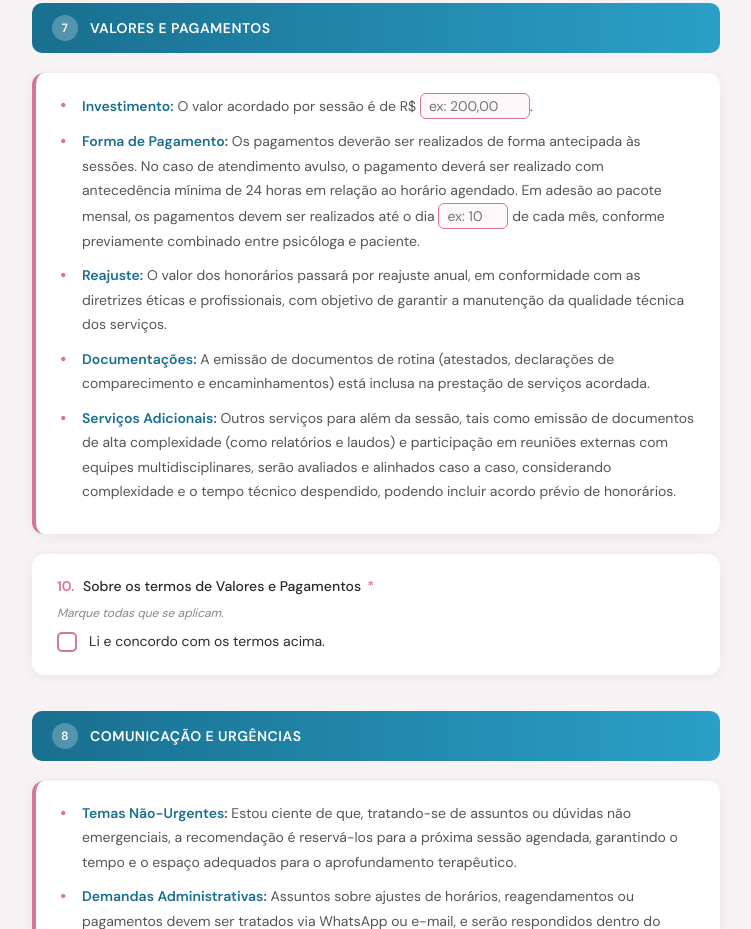
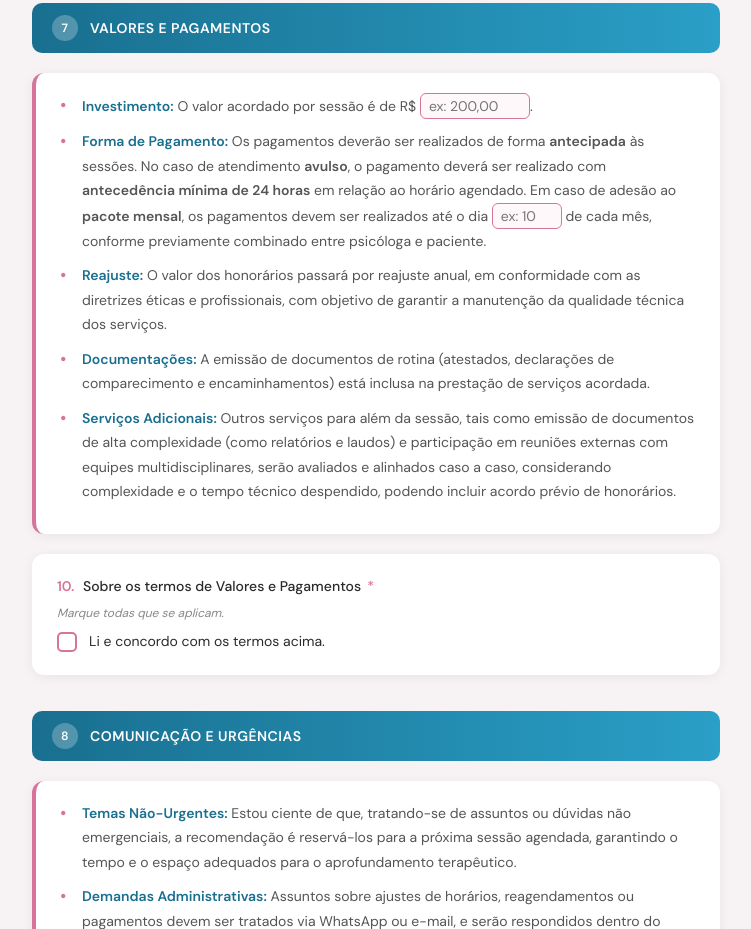
Before and after one commit to psicologapietrapinheiro/contrato-psipietrapinheiro, a plain HTML site: page index.html in a window 1280 px wide. Shown: the part 3779-4708 px from the top of the page, without its empty margins (264-1015 px from the left). Drawn offline with nearby package versions, Linux system fonts and the light colour scheme.

Commit message:
Update index.html

```diff
--- a/index.html
+++ b/index.html
@@ -535,7 +535,7 @@
   <div class="section-info">
     <ul>
       <li><strong>Investimento:</strong> O valor acordado por sessão é de R$ <input type="text" id="valor_sessao" placeholder="ex: 200,00" style="width:110px;display:inline;padding:3px 8px;border:1.5px solid var(--rose);border-radius:6px;font-family:'DM Sans',sans-serif;font-size:14px;background:#fff8fb;color:var(--text);outline:none;" required>.</li>
-      <li><strong>Forma de Pagamento:</strong> Os pagamentos deverão ser realizados de forma antecipada às sessões. No caso de atendimento avulso, o pagamento deverá ser realizado com antecedência mínima de 24 horas em relação ao horário agendado. Em adesão ao pacote mensal, os pagamentos devem ser realizados até o dia <input type="text" id="dia_pagamento" placeholder="ex: 10" style="width:70px;display:inline;padding:3px 8px;border:1.5px solid var(--rose);border-radius:6px;font-family:'DM Sans',sans-serif;font-size:14px;background:#fff8fb;color:var(--text);outline:none;" required> de cada mês, conforme previamente combinado entre psicóloga e paciente.</li>
+      <li><strong>Forma de Pagamento:</strong> Os pagamentos deverão ser realizados de forma <b>antecipada</b> às sessões. No caso de atendimento <b>avulso</b>, o pagamento deverá ser realizado com <b>antecedência mínima de 24 horas</b> em relação ao horário agendado. Em caso de adesão ao <b>pacote mensal</b>, os pagamentos devem ser realizados até o dia <input type="text" id="dia_pagamento" placeholder="ex: 10" style="width:70px;display:inline;padding:3px 8px;border:1.5px solid var(--rose);border-radius:6px;font-family:'DM Sans',sans-serif;font-size:14px;background:#fff8fb;color:var(--text);outline:none;" required> de cada mês, conforme previamente combinado entre psicóloga e paciente.</li>
       <li><strong>Reajuste:</strong> O valor dos honorários passará por reajuste anual, em conformidade com as diretrizes éticas e profissionais, com objetivo de garantir a manutenção da qualidade técnica dos serviços.</li>
       <li><strong>Documentações:</strong> A emissão de documentos de rotina (atestados, declarações de comparecimento e encaminhamentos) está inclusa na prestação de serviços acordada.</li>
       <li><strong>Serviços Adicionais:</strong> Outros serviços para além da sessão, tais como emissão de documentos de alta complexidade (como relatórios e laudos) e participação em reuniões externas com equipes multidisciplinares, serão avaliados e alinhados caso a caso, considerando complexidade e o tempo técnico despendido, podendo incluir acordo prévio de honorários.</li>
```
